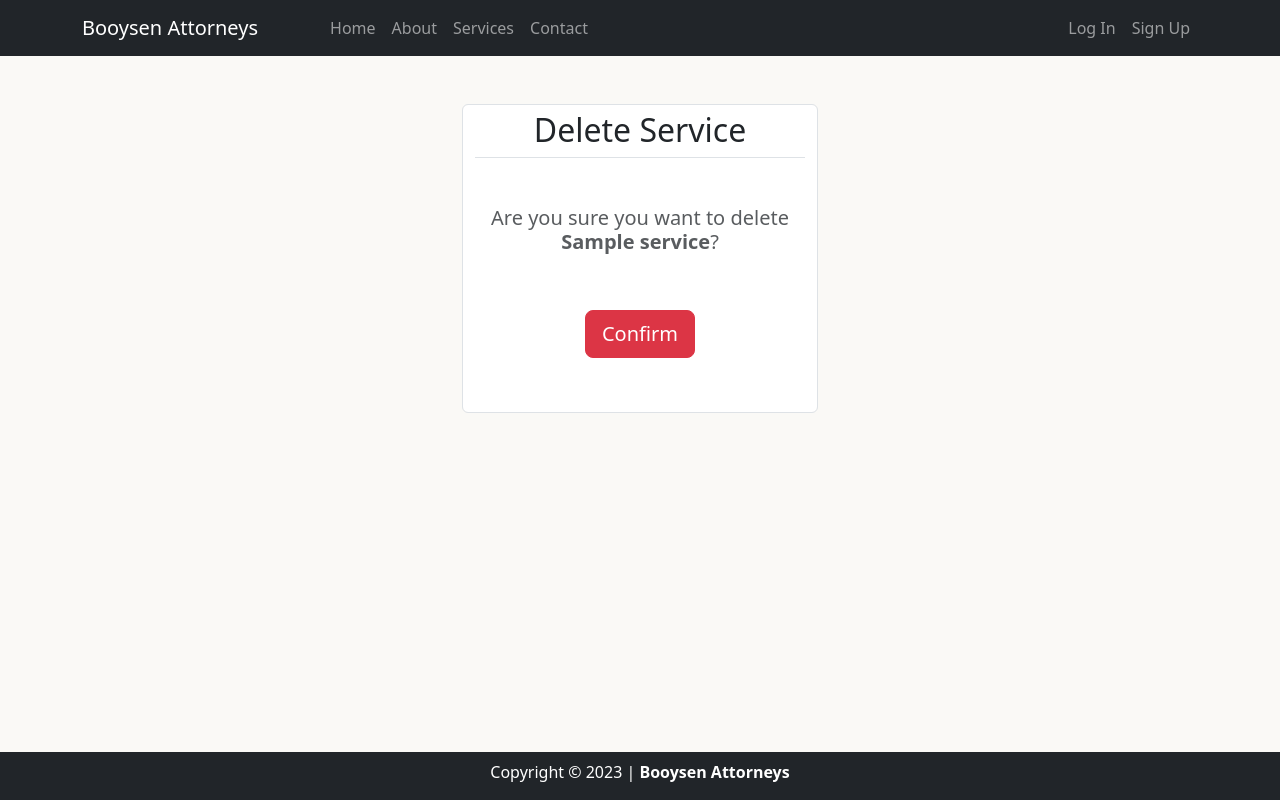
After one commit to Manusbothma/ba_v3, a Django app: page /service/delete/1/ in a window 1280 px wide. The commit adds this page. Run offline with Django 4.2, Linux system fonts and the light colour scheme; tables that the repository leaves empty hold one stand-in row (values such as "Sample post").

Commit message:
renamed htm files, completed service delete

```diff
--- a/pages/urls.py
+++ b/pages/urls.py
@@ -4,9 +4,10 @@ from .views import (
     AboutPageView,
     ContactPageView,
     ServicesPageView,
-    CreateService,
+    ServiceCreate,
     ServiceDetail,
-    UpdateService,
+    ServiceUpdate,
+    ServiceDelete,
 )
 
 urlpatterns = [
@@ -14,7 +15,8 @@ urlpatterns = [
     path("about/", AboutPageView.as_view(), name="about"),
     path("contact/", ContactPageView.as_view(), name="contact"),
     path("services/", ServicesPageView.as_view(), name="services"),
-    path("service_create/", CreateService.as_view(), name="service_create"),
+    path("service_create/", ServiceCreate.as_view(), name="service_create"),
     path("service/detail/<int:pk>/", ServiceDetail.as_view(), name="service_detail"),
-    path("service/update/<int:pk>/", UpdateService.as_view(), name="service_update"),
+    path("service/update/<int:pk>/", ServiceUpdate.as_view(), name="service_update"),
+    path("service/delete/<int:pk>/", ServiceDelete.as_view(), name="service_delete"),
 ]
--- a/pages/views.py
+++ b/pages/views.py
@@ -31,10 +31,10 @@ class ServicesPageView(ListView):
     template_name = "pages/services.html"
 
 
-class CreateService(CreateView):
+class ServiceCreate(CreateView):
     model = Service
     fields = ["service_title", "description", "image"]
-    template_name = "pages/create_service.html"
+    template_name = "pages/service_create.html"
     success_url = reverse_lazy("services")
 
 
@@ -44,8 +44,15 @@ class ServiceDetail(DetailView):
     template_name = "pages/service_detail.html"
 
 
-class UpdateService(UpdateView):
-    template_name = "pages/update_service.html"
+class ServiceUpdate(UpdateView):
+    template_name = "pages/service_update.html"
     model = Service
     fields = ["service_title", "description", "image"]
     success_url = reverse_lazy("services")
+
+
+class ServiceDelete(DeleteView):
+    template_name = "pages/service_delete.html"
+    model = Service
+
+    success_url = reverse_lazy("services")
--- /dev/null
+++ b/templates/pages/service_delete.html
@@ -0,0 +1,38 @@
+{% extends '_base.html' %}
+{% load static %}
+{% block title %}Create Service{% endblock title %}
+
+{% block content %}
+
+        <div class="container">
+            <div class="row">
+                <div class="col-4 mx-auto ">
+
+
+                    <form method="post" action="" class="form-control mt-5 ">
+                        {% csrf_token %}
+                        <div class="text-center border-bottom mb-3">
+                            <h2>Delete Service</h2>
+
+                        </div>
+                        <div class="mt-5 text-center">
+                            <h5 class="text-muted">Are you sure you want to delete <strong>{{object.service_title}}</strong>? </h5>
+                        </div>
+
+
+                        <div class="text-center">
+                            <button type="submit" class="btn btn-lg btn-danger mb-5 mt-5">Confirm</button>
+                        </div>
+
+
+                    </form>
+
+
+                </div>
+
+
+
+            </div>
+        </div>
+
+{% endblock content %}
--- a/templates/pages/service_detail.html
+++ b/templates/pages/service_detail.html
@@ -19,7 +19,7 @@
 
                 </div>
                 <a href="{% url 'service_update' object.pk %}" type="submit" class="btn btn-outline-dark my-2 mx-4">Update</a>
-                <a href="" type="submit" class="btn btn-outline-danger my-2 ">Delete</a>
+                <a href="{% url 'service_delete' object.pk %}" type="submit" class="btn btn-outline-danger my-2 ">Delete</a>
             </form>
 
         </div>
--- a/templates/pages/update_service.html
+++ b/templates/pages/service_update.html
@@ -31,12 +31,7 @@
 
                     </form>
 
-
-
-
-
                 </div>
-
             </div>
 
 
```
Also changed, not shown: templates/pages/service_create.html (renamed from templates/pages/create_service.html).
